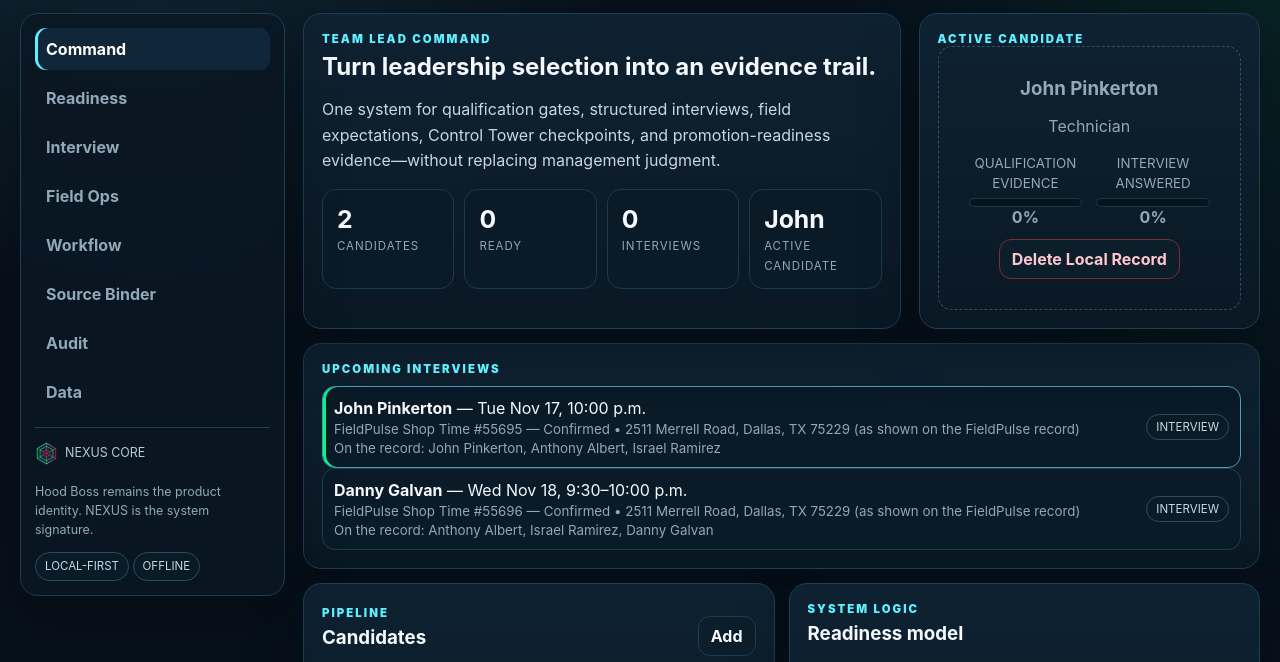
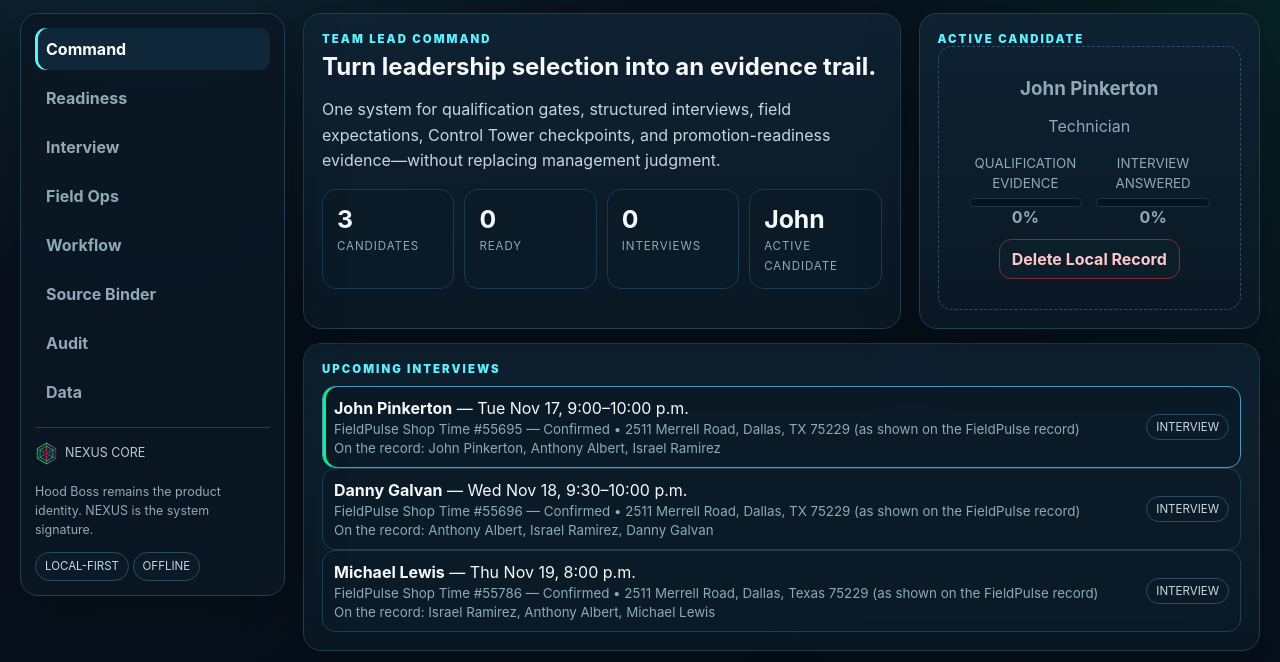
Before and after one commit to AntManThePro/hood-boss-team-lead-os, a plain HTML site: page index.html in a window 1280 px wide. Shown: the part 104-766 px from the top of the page. Drawn offline with Linux system fonts and the light colour scheme.

Commit message:
Seed Michael Lewis lead interview Thu Nov 19, 8:00 p.m. (#55786); correct John's time to 9:00-10:00 p.m.

```diff
--- a/index.html
+++ b/index.html
@@ -290,15 +290,20 @@ let state=load();
 // Local-first: notes and scores stay in each browser; use Backup / Restore to share them.
 const SEEDED_INTERVIEWS=[
  {id:'seed-johns-interview-2026-11-17',name:'John Pinkerton',employeeId:'',role:'Technician',interviewer:'Anthony Albert',
-  scheduled:'Tue Nov 17, 10:00 p.m.',source:'FieldPulse Shop Time #55695 — Confirmed',
+  scheduled:'Tue Nov 17, 9:00–10:00 p.m.',source:'FieldPulse Shop Time #55695 — Confirmed',
   location:'2511 Merrell Road, Dallas, TX 75229 (as shown on the FieldPulse record)',
   crew:'John Pinkerton, Anthony Albert, Israel Ramirez',
-  startNote:'Lead interview scheduled Tue Nov 17, 10:00 p.m. — FieldPulse Shop Time #55695, Confirmed. Location as shown on the record: 2511 Merrell Road, Dallas, TX 75229. People on the record: John Pinkerton, Anthony Albert, Israel Ramirez.'},
+  startNote:'Lead interview scheduled Tue Nov 17, 9:00–10:00 p.m. — FieldPulse Shop Time #55695, Confirmed. Location as shown on the record: 2511 Merrell Road, Dallas, TX 75229. People on the record: John Pinkerton, Anthony Albert, Israel Ramirez.'},
  {id:'seed-dannys-interview-2026-11-18',name:'Danny Galvan',employeeId:'',role:'Technician',interviewer:'Anthony Albert',
   scheduled:'Wed Nov 18, 9:30–10:00 p.m.',source:'FieldPulse Shop Time #55696 — Confirmed',
   location:'2511 Merrell Road, Dallas, TX 75229 (as shown on the FieldPulse record)',
   crew:'Anthony Albert, Israel Ramirez, Danny Galvan',
-  startNote:'Lead interview scheduled Wed Nov 18, 9:30–10:00 p.m. — FieldPulse Shop Time #55696, Confirmed. Location as shown on the record: 2511 Merrell Road, Dallas, TX 75229. People on the record: Anthony Albert, Israel Ramirez, Danny Galvan.'}
+  startNote:'Lead interview scheduled Wed Nov 18, 9:30–10:00 p.m. — FieldPulse Shop Time #55696, Confirmed. Location as shown on the record: 2511 Merrell Road, Dallas, TX 75229. People on the record: Anthony Albert, Israel Ramirez, Danny Galvan.'},
+ {id:'seed-michaels-interview-2026-11-19',name:'Michael Lewis',employeeId:'',role:'Technician',interviewer:'Anthony Albert',
+  scheduled:'Thu Nov 19, 8:00 p.m.',source:'FieldPulse Shop Time #55786 — Confirmed',
+  location:'2511 Merrell Road, Dallas, Texas 75229 (as shown on the FieldPulse record)',
+  crew:'Israel Ramirez, Anthony Albert, Michael Lewis',
+  startNote:'Lead interview scheduled Thu Nov 19, 8:00 p.m. (arrival 7:45–8:15 p.m.) — FieldPulse Shop Time #55786, Confirmed. Location as shown on the record: 2511 Merrell Road, Dallas, Texas 75229. People on the record: Israel Ramirez, Anthony Albert, Michael Lewis.'}
 ];
 function seedCandidate(s){
  return{id:s.id,name:s.name,employeeId:s.employeeId,role:s.role,interviewer:s.interviewer,createdAt:new Date().toISOString(),startNote:s.startNote,
```
